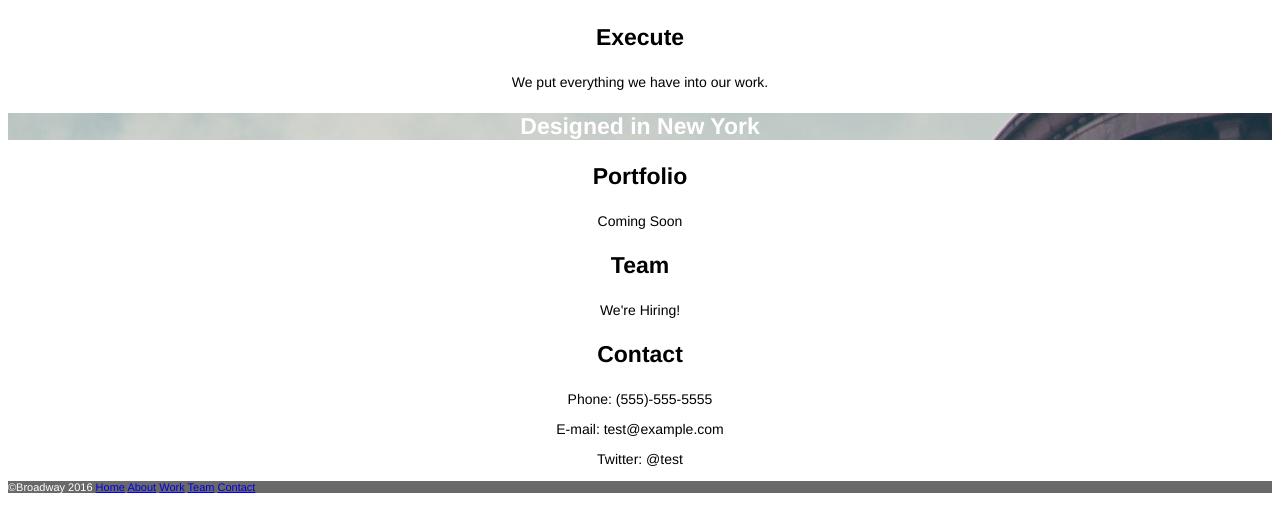
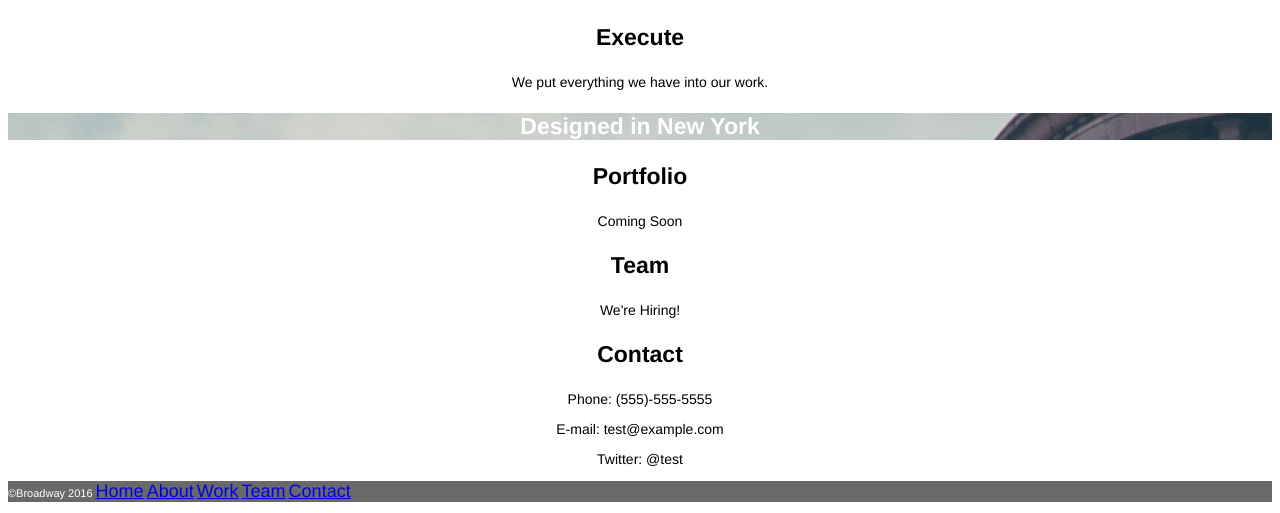
Before and after one commit to T3hGoat/broadway, a plain HTML site: page index.html in a window 1280 px wide. Shown: the part 1558-2071 px from the top of the page. Drawn offline with Linux system fonts and the light colour scheme.

Commit message:
Additions completed. Version V1 Launched

```diff
--- a/index.html
+++ b/index.html
@@ -60,11 +60,11 @@
     <!--Footer-->
     <div class="footer">
       <p>©Broadway 2016
-        <a href=#>Home</a>
-        <a href=#about>About</a>
-        <a href=#work>Work</a>
-        <a href=#team>Team</a>
-        <a href=#contact>Contact</a>
+        <a class="btm_nav" href=#>Home</a>
+        <a class="btm_nav" href=#about>About</a>
+        <a class="btm_nav" href=#work>Work</a>
+        <a class="btm_nav" href=#team>Team</a>
+        <a class="btm_nav" href=#contact>Contact</a>
       </p>
     </div>
 
--- a/resources/css/style.css
+++ b/resources/css/style.css
@@ -46,3 +46,7 @@ p{
   color: white;
   background-color: dimgray;
 }
+
+.btm_nav {
+  font-size: 18px;
+}
```
